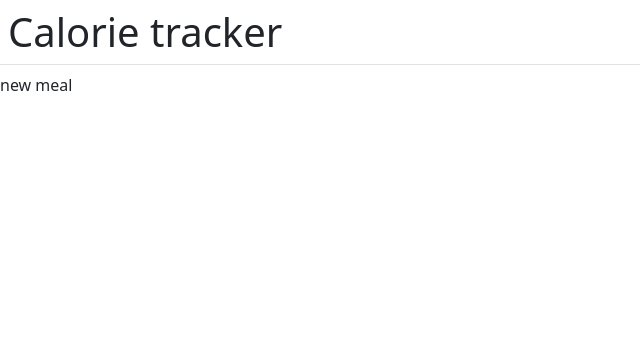
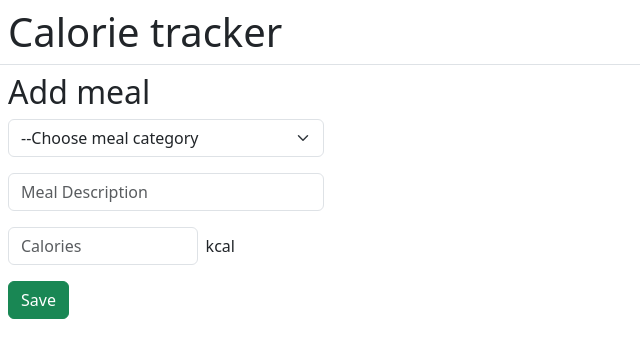
Before and after one commit to AntonForikov/homework66, a React (Vite) app: page /add-new-meal in a window 1280 px wide. Shown: the top 358 px of the page, without its empty margins (0-640 px from the left). Built offline with nearby package versions, Linux system fonts and the light colour scheme.

Commit message:
Added types and to way binding for add/edit form

```diff
--- a/src/containers/AddEditMeal/AddEditMeal.tsx
+++ b/src/containers/AddEditMeal/AddEditMeal.tsx
@@ -1,10 +1,79 @@
-import React from 'react';
+import React, {useState} from 'react';
+import {Meal} from '../../types';
 
+const initialMeal = {
+  description: '',
+  calories: '',
+  category: '',
+  date: new Date()
+};
 const AddEditMeal: React.FC = () => {
+  const [meal, setMeal] = useState<Meal>(initialMeal);
+
+  const changeMeal = (e: React.ChangeEvent<HTMLSelectElement | HTMLInputElement>) => {
+    const {name, value} = e.target;
+
+    setMeal((prevState) => ({
+      ...prevState,
+      [name]: value,
+      date: new Date()
+    }));
+  };
+
+  const onFormSubmit = (e: React.FormEvent) => {
+    e.preventDefault();
+
+    console.log(meal);
+  };
+
+
+  const mealCategories = ['Breakfast', 'Snack', 'Lunch', 'Dinner'];
+
   return (
-    <div>
-      new meal
-    </div>
+    <form className="px-2" onSubmit={onFormSubmit}>
+      <h2>Add meal</h2>
+      <select
+        className="form-select w-25"
+        name="category"
+        onChange={changeMeal}
+        required
+      >
+        <option value="">--Choose meal category</option>
+        {mealCategories.map(category => <option value={category} key={category}>{category}</option>)}
+      </select>
+
+      <input
+        className="form-control w-25 my-3"
+        type="text"
+        name="description"
+        placeholder="Meal Description"
+        value={meal.description}
+        onChange={changeMeal}
+        required
+      />
+
+      <div className="d-flex align-items-center">
+        <input
+          style={{width: '15%'}}
+          className="form-control me-2"
+          id="calories"
+          type="number"
+          name="calories"
+          value={meal.calories}
+          placeholder="Calories"
+          onChange={changeMeal}
+          required
+        />
+        <label htmlFor="calories">kcal</label>
+      </div>
+
+      <button
+        type="submit"
+        className="btn btn-success mt-3"
+      >
+        Save
+      </button>
+    </form>
   );
 };
 
--- a/src/containers/Home/Home.tsx
+++ b/src/containers/Home/Home.tsx
@@ -3,9 +3,9 @@ import {Link} from 'react-router-dom';
 
 const Home: React.FC = () => {
   return (
-    <div>
+    <div className='d-flex justify-content-between px-2'>
       <span>Total calories: <strong>900 kcal</strong></span>
-      <Link to='/add-new-meal'>Add new meal</Link>
+      <Link to='/add-new-meal' className='btn btn-primary'>Add new meal</Link>
     </div>
   );
 };
--- a/src/main.tsx
+++ b/src/main.tsx
@@ -1,7 +1,7 @@
 import ReactDOM from 'react-dom/client';
 import App from './App';
 import {BrowserRouter} from 'react-router-dom';
-import 'bootstrap/dist/css/bootstrap.css'
+import 'bootstrap/dist/css/bootstrap.css';
 
 
 ReactDOM.createRoot(document.getElementById('root')!).render(
--- /dev/null
+++ b/src/types.d.ts
@@ -0,0 +1,6 @@
+export interface Meal {
+  description: string
+  calories: string
+  category: string
+  date: Date
+}
```
